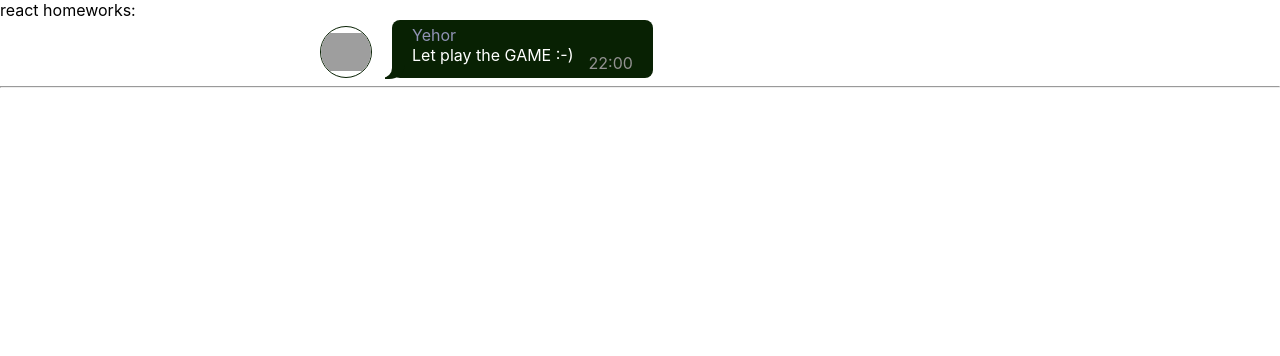
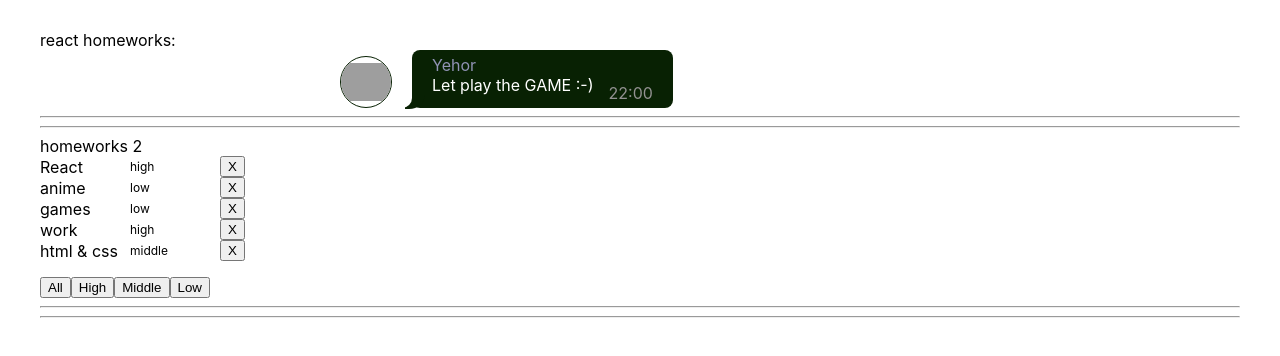
Before and after one commit to Fenix4088/Ignat_Hometasks, a React (Create React App) app: page / in a window 1280 px wide. Shown: the top 356 px of the page. Built offline with nearby package versions, Linux system fonts and the light colour scheme; grey boxes are pictures that could not be loaded.

Commit message:
HW2 deletAffair function done

```diff
--- a/src/p1-main/m1-ui/u1-app/App.module.css
+++ b/src/p1-main/m1-ui/u1-app/App.module.css
@@ -1,3 +1,5 @@
 .App {
-
+    padding: 30px;
+    margin: 0 auto;
+    max-width: 1200px;
 }
--- a/src/p1-main/m1-ui/u1-app/App.tsx
+++ b/src/p1-main/m1-ui/u1-app/App.tsx
@@ -1,13 +1,14 @@
 import React from "react";
 import s from "./App.module.css";
 import HW1 from "../../../p2-homeworks/h1/HW1";
+import HW2 from '../../../p2-homeworks/h2/HW2';
 
 function App() {
     return (
         <div className={s.App}>
             <div>react homeworks:</div>
             <HW1/>
-            {/*<HW2/>*/}
+            <HW2/>
             {/*<HW3/>*/}
             {/*<HW4/>*/}
             {/*<HW5/>*/}
--- a/src/p2-homeworks/h2/Affair.tsx
+++ b/src/p2-homeworks/h2/Affair.tsx
@@ -1,21 +1,28 @@
-import React from "react";
+import React from 'react';
+import { AffairType } from './HW2';
+
+import classes from './Affairs.module.css';
 
 type AffairPropsType = {
-    // key не нужно типизировать
-    affair: any // need to fix any
-    deleteAffairCallback: any // need to fix any
+  affair: AffairType
+  deleteAffairCallback: any //TODO: need to fix any
 }
 
 function Affair(props: AffairPropsType) {
-    const deleteCallback = () => {};// need to fix
+  const { name, priority, _id: id } = props.affair;
 
-    return (
-        <div>
-            // show some text
+  const deleteCallback = () => {
+    props.deleteAffairCallback(id);
+  };
 
-            <button onClick={deleteCallback}>X</button>
-        </div>
-    );
+  return (
+    <div className={classes.affairWrapper}>
+      <div className={classes.name}>{name}</div>
+      <div className={classes.priority}>{priority}</div>
+      <button className={classes.deleteBtn} onClick={deleteCallback}>X</button>
+    </div>
+
+  );
 }
 
 export default Affair;
--- a/src/p2-homeworks/h2/Affairs.module.css
+++ b/src/p2-homeworks/h2/Affairs.module.css
@@ -1,3 +1,22 @@
-.someClass {
+.affairsWrapper {
+    margin-bottom: 15px;
+}
 
+
+.affairWrapper {
+    width: 25%;
+    display: flex;
 }
+
+.affairWrapper * {
+    align-self: center;
+}
+
+.name {
+    width: 30%;
+}
+
+.priority {
+    font-size: 12px;
+    width: 30%;
+}
--- a/src/p2-homeworks/h2/Affairs.tsx
+++ b/src/p2-homeworks/h2/Affairs.tsx
@@ -1,38 +1,45 @@
-import React from "react";
-import Affair from "./Affair";
-import {AffairType} from "./HW2";
+import React from 'react';
+import Affair from './Affair';
+import { AffairType } from './HW2';
+import classes from './Affairs.module.css';
 
 type AffairsPropsType = { // need to fix any
-    data: any
+  data: Array<AffairType>
   setFilter: any
   deleteAffairCallback: any
 }
 
 function Affairs(props: AffairsPropsType) {
-    const mappedAffairs = props.data.map((a: AffairType) => (
+  const mappedAffairs = props.data.map((dataItem: AffairType) => (
     <Affair // should work
-            key={a._id} // кеи ОБЯЗАТЕЛЬНЫ в 99% - так что лучше их писать всегда при создании компонент в мапе
-            affair={a}
+      key={dataItem._id}
+      affair={dataItem}
       deleteAffairCallback={props.deleteAffairCallback}
     />
-    ))
+  ));
 
-    const setAll = () => {}; // need to fix
-    const setHigh = () => {};
-    const setMiddle = () => {};
-    const setLow = () => {};
+  const setAll = () => {
+  }; // need to fix
+  const setHigh = () => {
+  };
+  const setMiddle = () => {
+  };
+  const setLow = () => {
+  };
 
   return (
     <div>
-
+      <div className={classes.affairsWrapper}>
         {mappedAffairs}
+      </div>
 
       <button onClick={setAll}>All</button>
       <button onClick={setHigh}>High</button>
       <button onClick={setMiddle}>Middle</button>
       <button onClick={setLow}>Low</button>
     </div>
-    );
+  )
+    ;
 }
 
 export default Affairs;
--- a/src/p2-homeworks/h2/HW2.tsx
+++ b/src/p2-homeworks/h2/HW2.tsx
@@ -1,52 +1,57 @@
-import React, {useState} from "react";
-import Affairs from "./Affairs";
+import React, { useState } from 'react';
+import Affairs from './Affairs';
 
 // types
-export type AffairPriorityType = any; // need to fix any
-export type AffairType = any; // need to fix any
-export type FilterType = "all" | AffairPriorityType;
+export type AffairPriorityType = 'string';
+export type AffairType = {
+  _id: number
+  name: string
+  priority: string
+};
+export type FilterType = 'all' | AffairPriorityType;
 
 // constants
-const defaultAffairs: any = [ // need to fix any
-    {_id: 1, name: "React", priority: "high"},
-    {_id: 2, name: "anime", priority: "low"},
-    {_id: 3, name: "games", priority: "low"},
-    {_id: 4, name: "work", priority: "high"},
-    {_id: 5, name: "html & css", priority: "middle"},
+const defaultAffairs: Array<AffairType> = [
+  { _id: 1, name: 'React', priority: 'high' },
+  { _id: 2, name: 'anime', priority: 'low' },
+  { _id: 3, name: 'games', priority: 'low' },
+  { _id: 4, name: 'work', priority: 'high' },
+  { _id: 5, name: 'html & css', priority: 'middle' }
 ];
 
 // pure helper functions
-export const filterAffairs = (affairs: any, filter: any): any => { // need to fix any
-    if (filter === "all") return affairs;
+export const filterAffairs = (affairs: Array<AffairType>, filter: string): any => { // need to fix any
+  if (filter === 'all') return affairs;
   else return; // need to fix
-}
-export const deleteAffair = (affairs: any, _id: any): any => { // need to fix any
-    return; // need to fix
-}
+};
+export const deleteAffair = (affairs: Array<AffairType>, _id: number): Array<AffairType> => { // need to fix any
+  return affairs.filter((item) => item._id !== _id);
+};
 
 function HW2() {
-    const [affairs, setAffairs] = useState<any>(defaultAffairs); // need to fix any
-    const [filter, setFilter] = useState<FilterType>("all");
+  const [affairs, setAffairs] = useState<Array<AffairType>>(defaultAffairs);
+  const [filter, setFilter] = useState<FilterType>('all');
+
+  console.log(affairs); //TODO: Почему вызов происходит два раза?
 
   const filteredAffairs = filterAffairs(affairs, filter);
-    const deleteAffairCallback = (_id: any) => setAffairs(deleteAffair(affairs, _id)); // need to fix any
+  const deleteAffairCallback = (_id: number) => setAffairs(deleteAffair(affairs, _id));
 
   return (
     <div>
-            <hr/>
+      <hr />
       homeworks 2
 
-            {/*should work (должно работать)*/}
       <Affairs
         data={filteredAffairs}
         setFilter={setFilter}
         deleteAffairCallback={deleteAffairCallback}
       />
 
-            <hr/>
+      <hr />
       {/*для личного творчества, могу проверить*/}
       {/*<AlternativeAffairs/>*/}
-            <hr/>
+      <hr />
     </div>
   );
 }
```
Also changed, not shown: 1 other file (tests, documents, lock files or other folders). Lines whose indentation alone changed are shown as unchanged.
